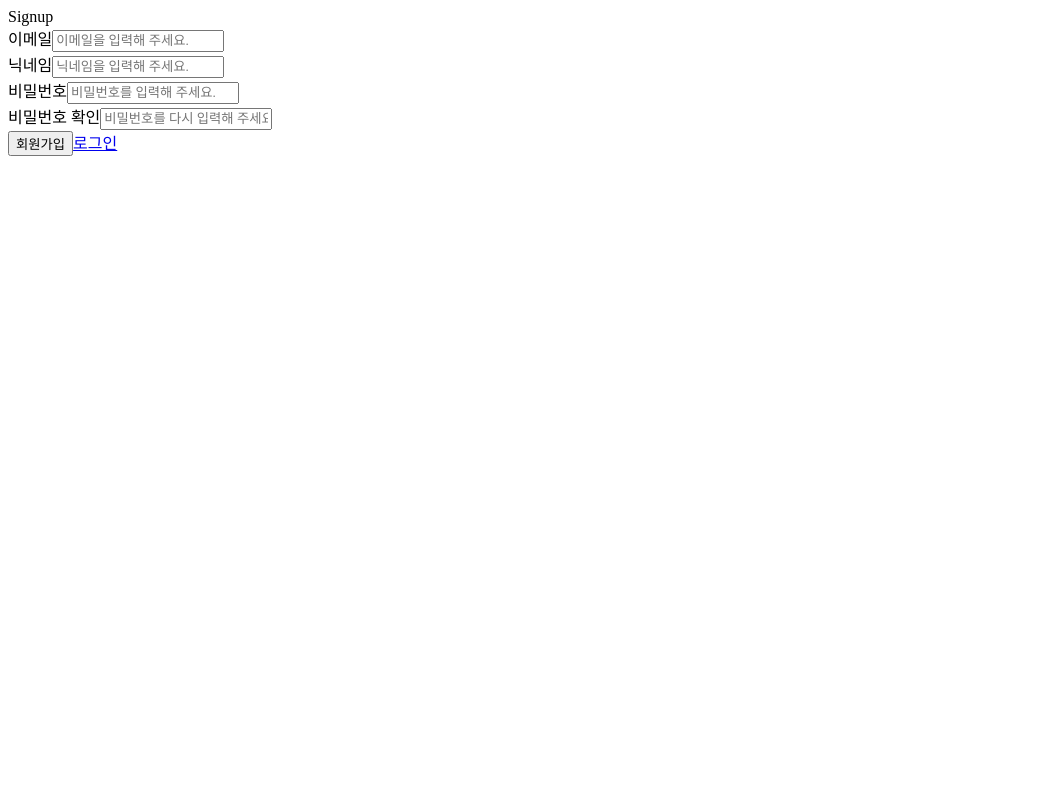
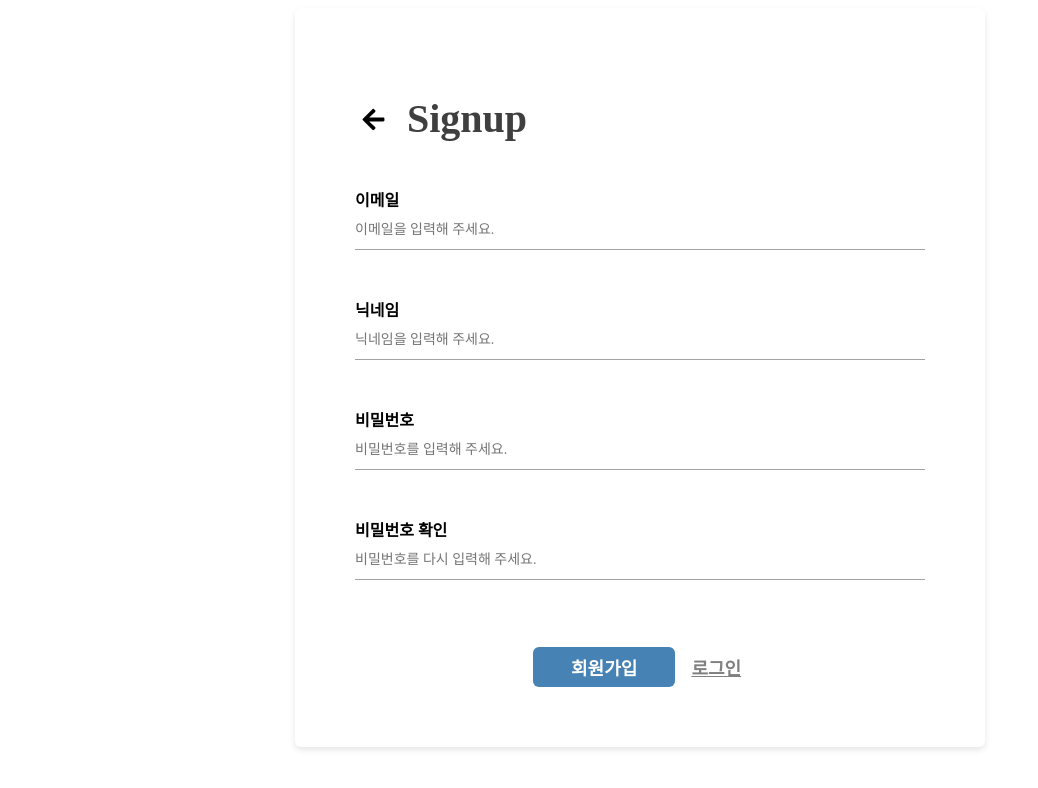
Before and after one commit to wisdom1104/todo-typescript, a React (Create React App) app: page /signup in a window 1280 px wide. Shown: the top 788 px of the page, without its empty margins (0-1038 px from the left). Built offline with nearby package versions, Linux system fonts and the light colour scheme; a web font is replaced by a local one.

Commit message:
style: 회원가입 페이지 스타일

```diff
--- a/package.json
+++ b/package.json
@@ -16,6 +16,7 @@
     "json-server": "^0.17.3",
     "react": "^18.2.0",
     "react-dom": "^18.2.0",
+    "react-icons": "^4.10.1",
     "react-router-dom": "^6.10.0",
     "react-scripts": "5.0.1",
     "styled-components": "^5.3.9",
--- a/src/pages/Signup.tsx
+++ b/src/pages/Signup.tsx
@@ -1,7 +1,9 @@
 import { useMutation, useQueryClient } from "@tanstack/react-query";
 import axios from "axios";
 import { useState } from "react";
-import { Link } from "react-router-dom";
+import { Link, useNavigate } from "react-router-dom";
+import styled from "styled-components";
+import { FaArrowLeft } from "react-icons/fa";
 
 interface NewUser {
   email: string;
@@ -25,6 +27,7 @@ const useAddUser = () => {
 };
 
 function Signup() {
+  const navi = useNavigate();
   const [email, setEmail] = useState("");
   const [password, setPassword] = useState("");
   const [nickname, setNickname] = useState("");
@@ -95,11 +98,22 @@ function Signup() {
     );
   };
   return (
-    <form onSubmit={onSubmitFormHandler}>
-      <div>Signup</div>
-      <div>
-        <span>이메일</span>
-        <input
+    <SignUpPage>
+      <SignUpBox>
+        <SignUpTitle>
+          <BackBtn
+            onClick={() => {
+              navi("/");
+            }}
+          >
+            <FaArrowLeft />
+          </BackBtn>
+          Signup
+        </SignUpTitle>
+        <Form onSubmit={onSubmitFormHandler}>
+          <InputBox>
+            <InputTitle>이메일</InputTitle>
+            <Input
               type="email"
               value={email}
               placeholder="이메일을 입력해 주세요."
@@ -108,11 +122,11 @@ function Signup() {
                 setEmail(e.target.value);
               }}
             />
-        <div>{emailMsg}</div>
-      </div>
-      <div>
-        <span>닉네임</span>
-        <input
+            <ValidMsg>{emailMsg}</ValidMsg>
+          </InputBox>
+          <InputBox>
+            <InputTitle>닉네임</InputTitle>
+            <Input
               type="text"
               value={nickname}
               placeholder="닉네임을 입력해 주세요."
@@ -121,11 +135,11 @@ function Signup() {
                 setNickname(e.target.value);
               }}
             />
-        <div>{nickMsg}</div>
-      </div>
-      <div>
-        <span>비밀번호</span>
-        <input
+            <ValidMsg>{nickMsg}</ValidMsg>
+          </InputBox>
+          <InputBox>
+            <InputTitle>비밀번호</InputTitle>
+            <Input
               type="password"
               value={password}
               placeholder="비밀번호를 입력해 주세요."
@@ -134,11 +148,11 @@ function Signup() {
                 setPassword(e.target.value);
               }}
             />
-        <div>{passwordMsg}</div>
-      </div>
-      <div>
-        <span>비밀번호 확인</span>
-        <input
+            <ValidMsg>{passwordMsg}</ValidMsg>
+          </InputBox>
+          <InputBox>
+            <InputTitle>비밀번호 확인</InputTitle>
+            <Input
               type="password"
               value={passwordCheck}
               placeholder="비밀번호를 다시 입력해 주세요."
@@ -147,12 +161,124 @@ function Signup() {
                 setPasswordCheck(e.target.value);
               }}
             />
-        <div>{passwordCheckPwMsg}</div>
-      </div>
-      <button type="submit">회원가입</button>
-      <Link to="/login">로그인</Link>
-    </form>
+            <ValidMsg>{passwordCheckPwMsg}</ValidMsg>
+          </InputBox>
+          <SignUpBtnBox>
+            <Btn type="submit">회원가입</Btn>
+            <SubBtn type="button">로그인</SubBtn>
+          </SignUpBtnBox>
+        </Form>
+      </SignUpBox>
+    </SignUpPage>
   );
 }
 
 export default Signup;
+const SignUpPage = styled.div`
+  display: flex;
+  -webkit-box-pack: center;
+  justify-content: center;
+`;
+
+const SignUpBox = styled.div`
+  width: 570px;
+  background: rgb(255, 255, 255);
+  padding: 60px;
+  border-radius: 6px;
+  box-shadow: rgba(0, 0, 0, 0.1) 0px 3px 6px 0px;
+`;
+
+const SignUpTitle = styled.h1`
+  margin-bottom: 45px;
+  font-size: 40px;
+  font-weight: bold;
+  color: rgb(63, 63, 63);
+`;
+
+const Form = styled.form`
+  margin: 0px;
+  padding: 0px;
+  border: 0px;
+  font: inherit;
+  vertical-align: baseline;
+  box-sizing: border-box;
+`;
+
+const InputBox = styled.div`
+  display: flex;
+  flex-direction: column;
+  margin-bottom: 30px;
+  padding: 0px;
+  border: 0px;
+  font: inherit;
+  vertical-align: baseline;
+  box-sizing: border-box;
+  height: 80px;
+`;
+
+const InputTitle = styled.span`
+  font-weight: 600;
+`;
+
+const Input = styled.input`
+  width: 100%;
+  height: 40px;
+  padding: 0px;
+  font-size: 14px;
+  font-weight: 500;
+  border: none;
+  border-bottom: 1px solid rgb(163, 163, 163);
+  outline: none;
+  appearance: none;
+`;
+
+const BackBtn = styled.button`
+  border: none;
+  background-color: transparent;
+  font-size: 25px;
+  margin-right: 15px;
+  &:hover {
+    color: lightsteelblue;
+  }
+`;
+
+const Btn = styled.button`
+  display: flex;
+  width: 25%;
+  padding: 0px 20px;
+  border-radius: 6px;
+  background-color: steelblue;
+  align-items: center;
+  justify-content: center;
+  font-size: 18px;
+  font-weight: 700;
+  color: rgb(255, 255, 255);
+  text-align: center;
+  border: none;
+  cursor: pointer;
+`;
+
+const SubBtn = styled.button`
+  background-color: transparent;
+  font-size: 18px;
+  font-weight: 700;
+  text-decoration-line: underline;
+  color: gray;
+  border: none;
+  cursor: pointer;
+`;
+
+const ValidMsg = styled.p`
+  font-size: 12px;
+  color: red;
+  margin-top: 5px;
+`;
+
+const SignUpBtnBox = styled.div`
+  display: flex;
+  justify-content: center;
+  width: 100%;
+  height: 40px;
+  margin-top: 50px;
+  gap: 10px;
+`;
```
Also changed, not shown: 1 other file (tests, documents, lock files or other folders). Lines whose indentation alone changed are shown as unchanged.
